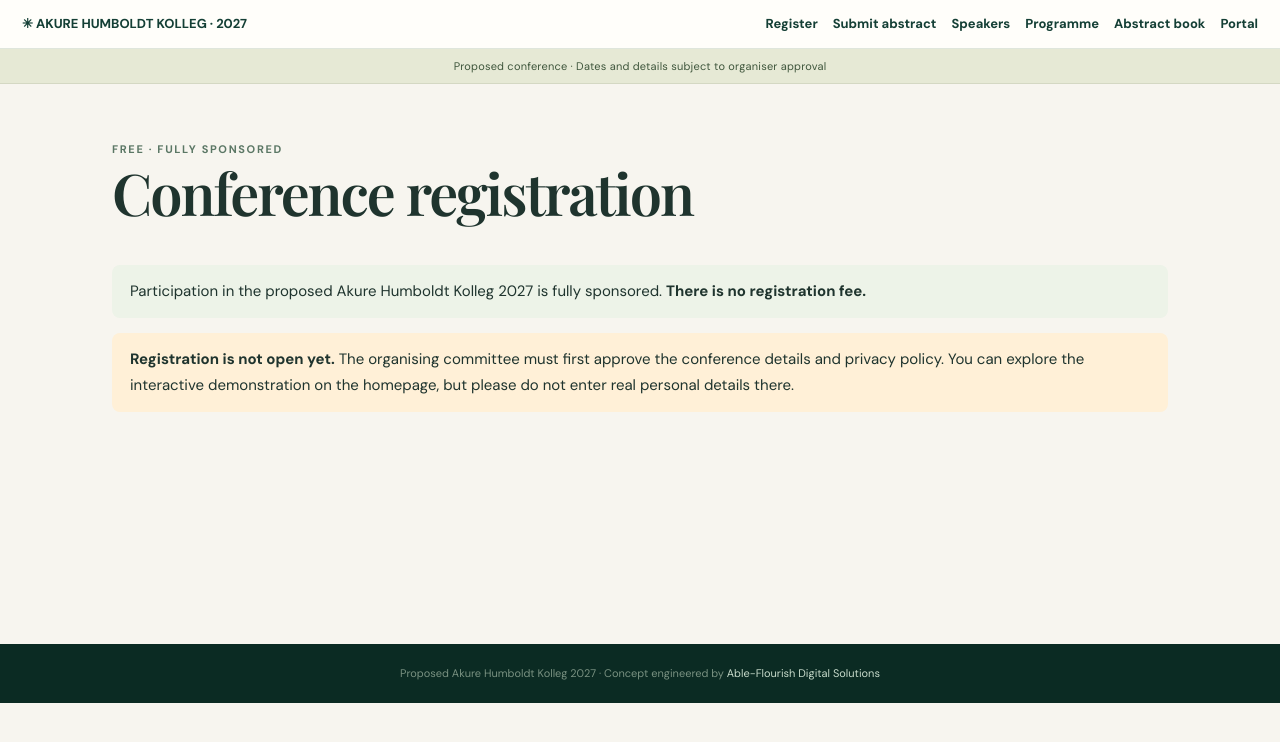
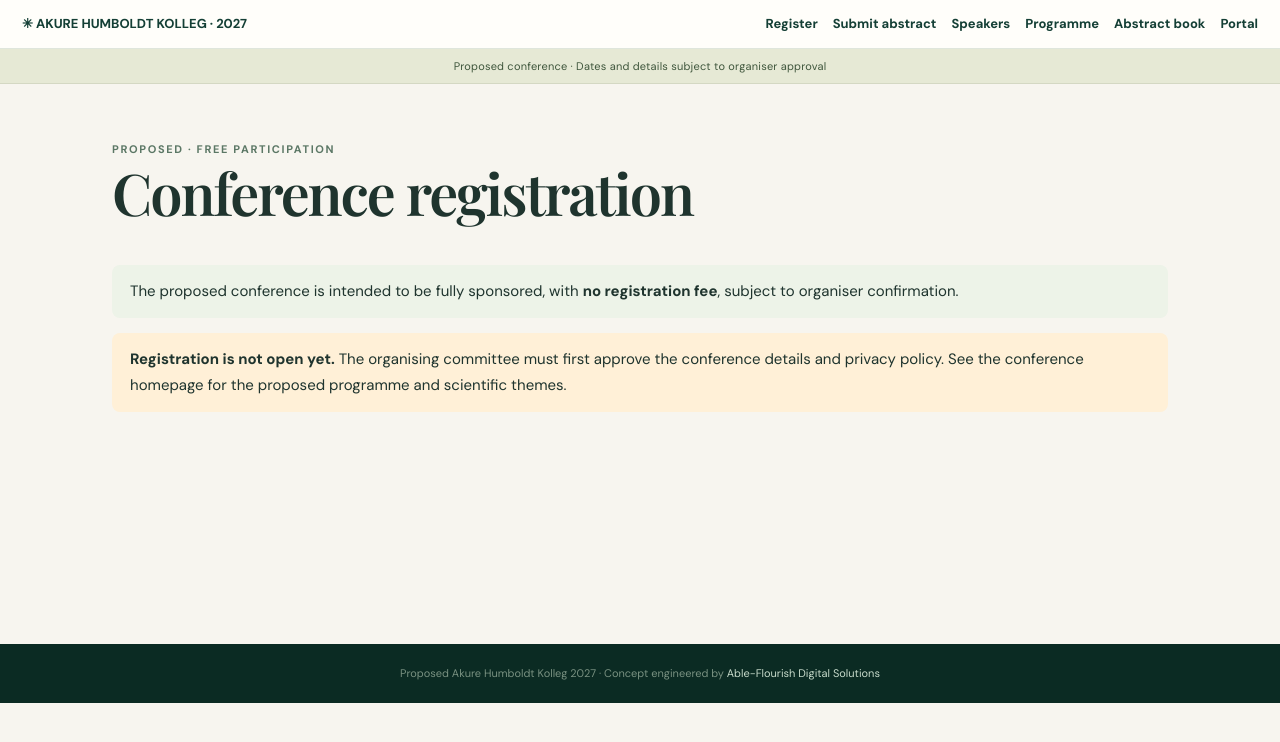
Before and after one commit to DrFayeunAgriStats/akure-humboldt-kolleg-2027, a Next.js app: page /register in a window 1280 px wide. Shown: the top 742 px of the page. Built offline with nearby package versions, Linux system fonts and the light colour scheme; no server answers.

Commit message:
Prepare app/register/page.tsx for proposed production conference site

```diff
--- a/app/register/page.tsx
+++ b/app/register/page.tsx
@@ -4,8 +4,8 @@ import {hasConfig} from '@/lib/supabase/server';
 export const dynamic='force-dynamic';
 export default function Page(){
  const isOpen=process.env.REGISTRATION_OPEN==='true'&&hasConfig();
- return <Shell title="Conference registration" kicker="FREE · FULLY SPONSORED">
-   <div className="message">Participation in the proposed Akure Humboldt Kolleg 2027 is fully sponsored. <strong>There is no registration fee.</strong></div>
-   {!isOpen ? <div className="message warn"><strong>Registration is not open yet.</strong> The organising committee must first approve the conference details and privacy policy. You can explore the interactive demonstration on the <a href="/#registration">homepage</a>, but please do not enter real personal details there.</div> : <><p>Sign in first to securely register and receive a registration reference. Attendance is free; no payment step is required.</p><RegisterForm/></>}
+ return <Shell title="Conference registration" kicker="PROPOSED · FREE PARTICIPATION">
+   <div className="message">The proposed conference is intended to be fully sponsored, with <strong>no registration fee</strong>, subject to organiser confirmation.</div>
+   {!isOpen ? <div className="message warn"><strong>Registration is not open yet.</strong> The organising committee must first approve the conference details and privacy policy. See the <a href="/">conference homepage</a> for the proposed programme and scientific themes.</div> : <><p>Sign in first to securely register and receive a registration reference. Attendance is free; no payment step is required.</p><RegisterForm/></>}
  </Shell>;
 }
```
